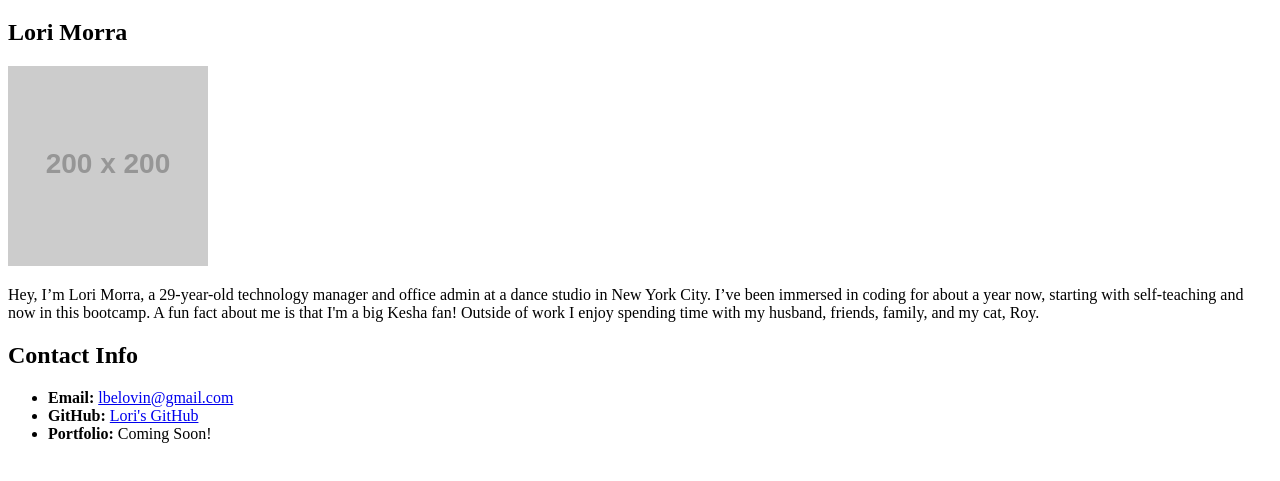
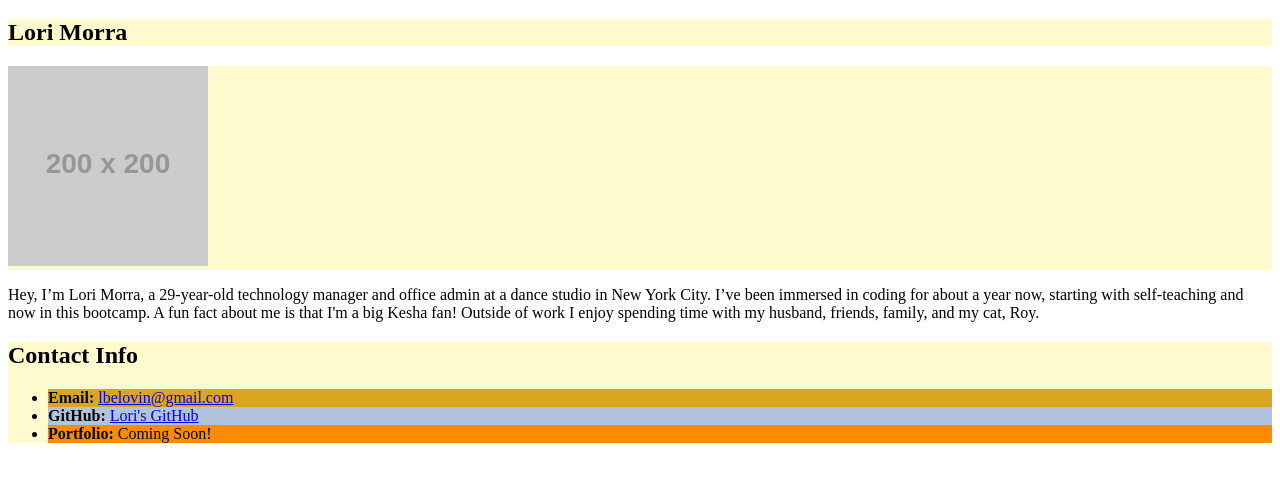
Before and after one commit to omgxlori/first-day-repo, a plain HTML site: page index.html in a window 1280 px wide. Shown: the part 61-542 px from the top of the page. Drawn offline with Linux system fonts and the light colour scheme; placeholder pictures from the web are drawn by us.

Commit message:
Added .css

```diff
--- a/index.html
+++ b/index.html
@@ -4,6 +4,7 @@
   <head>
     <meta charset="UTF-8">
     <title>Student Bio</title>
+    <link rel="stylesheet" href="style.css">
   </head>
 
   <body>
@@ -12,23 +13,23 @@
         <h1>Student Bio</h1>
      </header>
 
-    <section>
+    <section class="lesson">
     <h2>Lori Morra</h2>
     </section>
 
-    <section>
-        <img src="https://via.placeholder.com/200" alt="Lori">
+    <section class="lesson">
+        <img src="https://via.placeholder.com/200" alt="placeholder">
     </section>
 
     <p>Hey, I’m Lori Morra, a 29-year-old technology manager and office admin at a dance studio in New York City. I’ve been immersed in coding for about a year now, starting with self-teaching and now in this bootcamp. A fun fact about me is that I'm a big Kesha fan! Outside of work I enjoy spending time with my husband, friends, family, and my cat, Roy.</p>
 
-    <section>
+    <section class="lesson">
         <h2>Contact Info</h2>
 
         <ul>
-            <li><strong>Email: </strong><a href="https://mail.google.com/mail/u/0/#inbox?compose=new">lbelovin@gmail.com</a></li>
-            <li><strong>GitHub: </strong><a href="https://github.com/omgxlori/first-day-repo">Lori's GitHub</a></li>
-            <li><strong>Portfolio: </strong>Coming Soon!</li>
+            <li id="email"><strong>Email: </strong><a href="https://mail.google.com/mail/u/0/#inbox?compose=new">lbelovin@gmail.com</a></li>
+            <li id="github"><strong>GitHub: </strong><a href="https://github.com/omgxlori/first-day-repo">Lori's GitHub</a></li>
+            <li id="portfolio"><strong>Portfolio: </strong>Coming Soon!</li>
         </ul>
       </section>
   </body>
--- /dev/null
+++ b/style.css
@@ -0,0 +1,19 @@
+.lesson {
+    background-color: lemonchiffon;
+  }
+
+  .title {
+    color: darkblue;
+  }
+
+  #email {
+    background-color: goldenrod;
+  }
+
+  #github {
+    background-color: lightsteelblue;
+  }
+
+  #portfolio {
+    background-color: darkorange;
+  }
```
